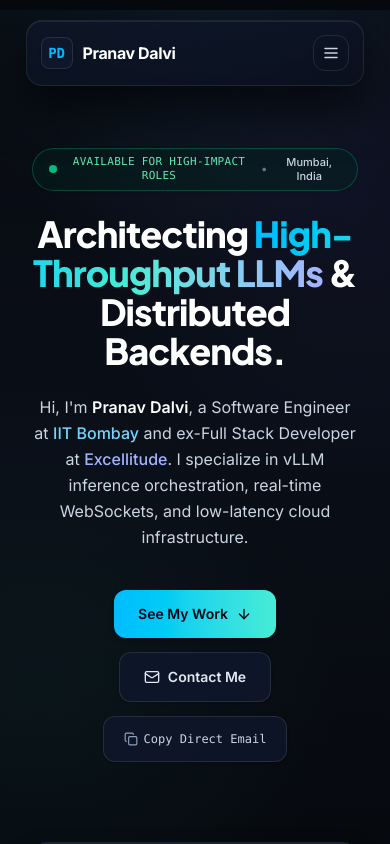
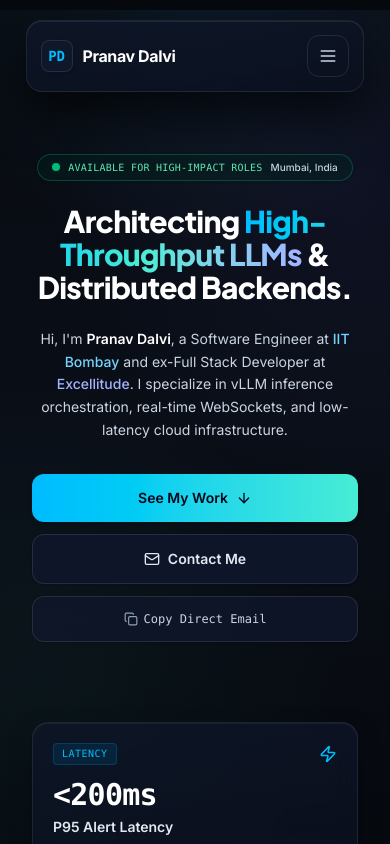
Before and after one commit to PranavDalvi/mySite, a React (Vite) app: page /#/ in a window 390 px wide. Shown: the top 844 px of the page. Built offline with nearby package versions, Linux system fonts and the light colour scheme.

Commit message:
style: optimize mobile touch targets, responsive button sizing, and drawer navigation

```diff
--- a/src/components/Footer/Footer.tsx
+++ b/src/components/Footer/Footer.tsx
@@ -9,24 +9,24 @@ export const Footer = () => {
         <span>Pranav Dalvi — Software Engineer</span>
       </div>
 
-      <div className="flex items-center gap-4">
+      <div className="flex items-center gap-3">
         <a
           target="_blank"
           href="https://www.linkedin.com/in/pranav-dalvi-03947a207"
           rel="noopener noreferrer"
           aria-label="Open LinkedIn profile in a new tab"
-          className="p-2 rounded-lg bg-slate-900 border border-white/10 hover:border-sky-500/40 text-slate-300 hover:text-white transition-all"
+          className="p-2.5 rounded-xl bg-slate-900 border border-white/10 hover:border-sky-500/40 text-slate-300 hover:text-white transition-all flex items-center justify-center min-w-[40px] min-h-[40px]"
         >
-          <Linkedin size={16} />
+          <Linkedin size={18} />
         </a>
         <a
           target="_blank"
           href="https://github.com/PranavDalvi"
           rel="noopener noreferrer"
           aria-label="Open GitHub profile in a new tab"
-          className="p-2 rounded-lg bg-slate-900 border border-white/10 hover:border-sky-500/40 text-slate-300 hover:text-white transition-all"
+          className="p-2.5 rounded-xl bg-slate-900 border border-white/10 hover:border-sky-500/40 text-slate-300 hover:text-white transition-all flex items-center justify-center min-w-[40px] min-h-[40px]"
         >
-          <Github size={16} />
+          <Github size={18} />
         </a>
         <a
           href="#contact"
@@ -38,9 +38,9 @@ export const Footer = () => {
             }
           }}
           aria-label="Go to Contact form"
-          className="p-2 rounded-lg bg-slate-900 border border-white/10 hover:border-sky-500/40 text-slate-300 hover:text-white transition-all"
+          className="p-2.5 rounded-xl bg-slate-900 border border-white/10 hover:border-sky-500/40 text-slate-300 hover:text-white transition-all flex items-center justify-center min-w-[40px] min-h-[40px]"
         >
-          <Mail size={16} />
+          <Mail size={18} />
         </a>
       </div>
 
--- a/src/components/Hero/Hero.tsx
+++ b/src/components/Hero/Hero.tsx
@@ -33,18 +33,18 @@ const Hero = () => {
     <section className="section-fade mt-10 md:mt-20 py-8 md:py-16 flex flex-col items-center justify-center text-center px-4 w-full">
       <div className="w-full max-w-5xl mx-auto flex flex-col items-center">
         {/* Status indicator pill */}
-        <div className="inline-flex items-center gap-2.5 px-4 py-1.5 rounded-full border border-emerald-500/30 bg-emerald-950/30 text-xs font-medium text-emerald-300 shadow-sm backdrop-blur-md mb-6">
+        <div className="inline-flex items-center justify-center flex-wrap gap-2 px-3.5 py-1.5 rounded-full border border-emerald-500/30 bg-emerald-950/30 text-xs font-medium text-emerald-300 shadow-sm backdrop-blur-md mb-6 max-w-full">
           <span className="relative flex h-2 w-2">
             <span className="animate-ping absolute inline-flex h-full w-full rounded-full bg-emerald-400 opacity-75"></span>
             <span className="relative inline-flex rounded-full h-2 w-2 bg-emerald-500"></span>
           </span>
-          <span className="font-mono text-[11px] tracking-wide uppercase">Available for High-Impact Roles</span>
-          <span className="text-slate-500">•</span>
-          <span className="text-slate-300 text-[11px]">Mumbai, India</span>
+          <span className="font-mono text-[10px] sm:text-[11px] tracking-wide uppercase">Available for High-Impact Roles</span>
+          <span className="text-slate-500 hidden sm:inline">•</span>
+          <span className="text-slate-300 text-[10px] sm:text-[11px]">Mumbai, India</span>
         </div>
 
         {/* Tagline */}
-        <h1 className="text-4xl sm:text-6xl lg:text-7xl font-extrabold tracking-tight text-white leading-[1.08] mb-6 max-w-5xl">
+        <h1 className="text-3xl sm:text-6xl lg:text-7xl font-extrabold tracking-tight text-white leading-[1.1] mb-6 max-w-5xl">
           Architecting{" "}
           <span className="text-transparent bg-clip-text bg-gradient-to-r from-sky-400 via-teal-300 to-indigo-300">
             High-Throughput LLMs
@@ -53,25 +53,25 @@ const Hero = () => {
         </h1>
 
         {/* Description */}
-        <p className="text-base sm:text-xl md:text-2xl text-slate-300 leading-relaxed max-w-4xl mx-auto mb-10">
+        <p className="text-sm sm:text-lg md:text-xl text-slate-300 leading-relaxed max-w-4xl mx-auto mb-8 sm:mb-10">
           Hi, I'm <strong className="text-white font-semibold">Pranav Dalvi</strong>, a Software Engineer at{" "}
           <span className="text-sky-300 font-medium">IIT Bombay</span> and ex-Full Stack Developer at{" "}
           <span className="text-indigo-300 font-medium">Excellitude</span>. I specialize in vLLM inference orchestration, real-time WebSockets, and low-latency cloud infrastructure.
         </p>
 
         {/* CTA Actions */}
-        <div className="flex flex-wrap items-center justify-center gap-3.5">
-          <Button onClick={scrollToWork} className="text-sm px-6 py-3.5">
+        <div className="flex flex-col sm:flex-row items-center justify-center gap-3 w-full sm:w-auto">
+          <Button onClick={scrollToWork} className="w-full sm:w-auto text-sm px-6 py-3.5 justify-center">
             See My Work <ArrowDown size={16} />
           </Button>
-          <Button variant="secondary" onClick={scrollToContact} className="text-sm px-6 py-3.5">
+          <Button variant="secondary" onClick={scrollToContact} className="w-full sm:w-auto text-sm px-6 py-3.5 justify-center">
             <Mail size={16} /> Contact Me
           </Button>
           <button
             type="button"
             onClick={copyEmail}
             title="Copy email to clipboard"
-            className="px-5 py-3.5 rounded-xl border border-white/10 bg-slate-900/80 hover:bg-slate-800 text-slate-300 hover:text-white transition-all text-xs font-mono inline-flex items-center gap-1.5 cursor-pointer shadow-sm"
+            className="w-full sm:w-auto px-5 py-3.5 rounded-xl border border-white/10 bg-slate-900/80 hover:bg-slate-800 text-slate-300 hover:text-white transition-all text-xs font-mono inline-flex items-center justify-center gap-1.5 cursor-pointer shadow-sm min-h-[44px]"
           >
             {copied ? (
               <>
--- a/src/components/Navigation/Navigation.tsx
+++ b/src/components/Navigation/Navigation.tsx
@@ -118,9 +118,9 @@ const Navigation = () => {
             <button
               aria-label={open ? "Close menu" : "Open menu"}
               onClick={() => setOpen((v) => !v)}
-              className="md:hidden p-2 rounded-xl hover:bg-white/10 border border-white/10 text-slate-300"
+              className="md:hidden p-2.5 rounded-xl hover:bg-white/10 border border-white/10 text-slate-300 transition-colors flex items-center justify-center min-w-[40px] min-h-[40px]"
             >
-              {open ? <X size={18} /> : <Menu size={18} />}
+              {open ? <X size={20} /> : <Menu size={20} />}
             </button>
           </div>
         </div>
@@ -128,7 +128,7 @@ const Navigation = () => {
         {/* Mobile overlay */}
         {open && (
           <div
-            className="fixed inset-0 bg-black/50 backdrop-blur-sm z-40 md:hidden"
+            className="fixed inset-0 bg-black/60 backdrop-blur-sm z-40 md:hidden"
             onClick={() => setOpen(false)}
             aria-hidden
           />
@@ -148,7 +148,7 @@ const Navigation = () => {
                 e.preventDefault();
                 scrollToId("work");
               }}
-              className="p-2.5 rounded-xl text-slate-300 hover:text-white hover:bg-white/5 text-sm font-medium"
+              className="p-3 rounded-xl text-slate-300 hover:text-white hover:bg-white/5 text-sm font-medium flex items-center min-h-[44px]"
             >
               Work
             </a>
@@ -158,7 +158,7 @@ const Navigation = () => {
                 e.preventDefault();
                 scrollToId("experience");
               }}
-              className="p-2.5 rounded-xl text-slate-300 hover:text-white hover:bg-white/5 text-sm font-medium"
+              className="p-3 rounded-xl text-slate-300 hover:text-white hover:bg-white/5 text-sm font-medium flex items-center min-h-[44px]"
             >
               Experience
             </a>
@@ -168,7 +168,7 @@ const Navigation = () => {
                 e.preventDefault();
                 scrollToId("skills");
               }}
-              className="p-2.5 rounded-xl text-slate-300 hover:text-white hover:bg-white/5 text-sm font-medium"
+              className="p-3 rounded-xl text-slate-300 hover:text-white hover:bg-white/5 text-sm font-medium flex items-center min-h-[44px]"
             >
               Skills
             </a>
@@ -179,11 +179,11 @@ const Navigation = () => {
                   setOpen(false);
                   setIsResumeOpen(true);
                 }}
-                className="text-center py-2.5 rounded-xl text-xs font-mono font-medium text-slate-200 border border-white/10 hover:bg-white/5 cursor-pointer inline-flex items-center justify-center gap-1.5"
+                className="w-full text-center py-3 rounded-xl text-xs font-mono font-medium text-slate-200 border border-white/10 hover:bg-white/5 cursor-pointer inline-flex items-center justify-center gap-2 min-h-[44px]"
               >
-                <FileText size={14} className="text-sky-400" /> View Resume
+                <FileText size={15} className="text-sky-400" /> View Resume
               </button>
-              <Button onClick={() => scrollToId("contact")} className="w-full text-xs">
+              <Button onClick={() => scrollToId("contact")} className="w-full text-xs py-3 min-h-[44px]">
                 Contact Me
               </Button>
             </div>
--- a/src/components/Resume/ResumeDocument.tsx
+++ b/src/components/Resume/ResumeDocument.tsx
@@ -25,7 +25,7 @@ export const ResumeDocument: React.FC<ResumeDocumentProps> = ({ forPrint = false
     <div
       id="printable-resume"
       className={`bg-white text-[#1a202c] font-sans leading-normal selection:bg-blue-100 ${
-        forPrint ? "w-full p-0" : "max-w-[850px] mx-auto p-8 md:p-12 shadow-2xl rounded-xl border border-gray-200"
+        forPrint ? "w-full p-0" : "max-w-[850px] mx-auto p-4 sm:p-8 md:p-12 shadow-2xl rounded-xl border border-gray-200"
       }`}
       style={{
         fontFamily: "'Inter', system-ui, -apple-system, BlinkMacSystemFont, 'Segoe UI', Roboto, sans-serif",
```
